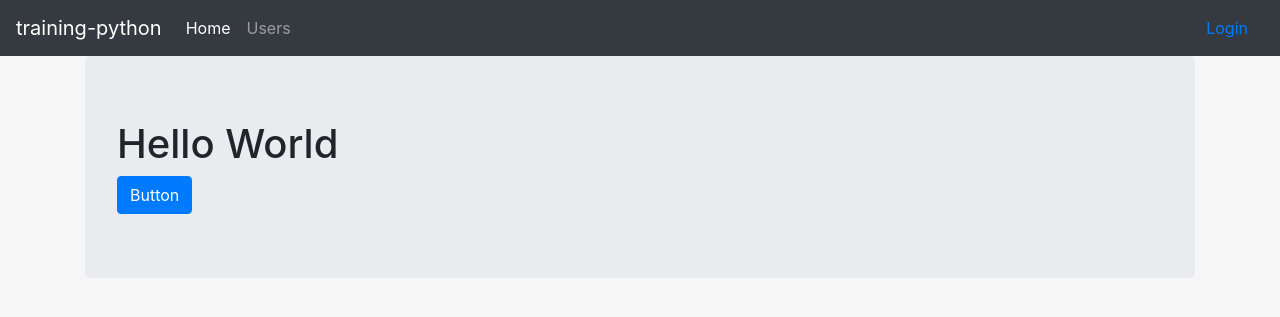
After one commit to tpokora/python-training, a Django app: page /home in a window 1280 px wide. The commit adds this page. Shown: the top 317 px of the page. Run offline with Django 3.2, Linux system fonts and the light colour scheme; some libraries are stand-ins or nearby versions.

Commit message:
#4 Login by google from navbar

```diff
--- a/core/templates/home/index.html
+++ b/core/templates/home/index.html
@@ -1,9 +1,5 @@
 <!DOCTYPE html>
 <html lang="en">
-
-{% load socialaccount %}
-{% providers_media_js%}
-{% get_social_accounts user as accounts %}
 
 {# Load the tag library #}
 {% load bootstrap4 %}
@@ -21,21 +17,7 @@
 </head>
 
 <body class="body" style="background-color:#f6f6f6">
-<nav class="navbar navbar-expand navbar-dark bg-dark">
-    <a class="navbar-brand" href="#">training-python</a>
-    <ul class="navbar-nav mr-auto">
-      <li class="nav-item active">
-        <a class="nav-link" href="{% url 'core:index' %}">Home <span class="sr-only">(current)</span></a>
-      </li>
-      <li class="nav-item">
-        <a class="nav-link" href="{% url 'core:users' %}">Users</a>
-      </li>
-      <li class="nav-item">
-        <a class="nav-link" href="{% provider_login_url 'google' %}">Login Google {{ accounts.google.0 }}</a>
-      </li>
-    </ul>
-  </div>
-</nav>
+{% include "home/navbar.html" %}
 <div class="container">
     <div class="jumbotron">
         <h1>{{msg}}</h1>
--- /dev/null
+++ b/core/templates/home/navbar.html
@@ -0,0 +1,26 @@
+{% load socialaccount %}
+{% providers_media_js%}
+{% if accounts != null %}
+{% get_social_accounts user as accounts %}
+{% endif %}
+
+<nav class="navbar navbar-expand navbar-dark bg-dark">
+    <a class="navbar-brand" href="#">training-python</a>
+    <ul class="navbar-nav mr-auto">
+        <li class="nav-item active">
+            <a class="nav-link" href="{% url 'core:index' %}">Home <span class="sr-only">(current)</span></a>
+        </li>
+        <li class="nav-item">
+            <a class="nav-link" href="{% url 'core:users' %}">Users</a>
+        </li>
+
+    </ul>
+    <div class="mt-2 mt-md-0">
+        {% if user.username == '' %}
+        <a class="nav-link" href="{% provider_login_url 'google' %}">Login</a>
+        {% else %}
+        <a class="nav-link" href="{% url 'core:user' user.id %}">Logged as: {{ user.username }}</a>
+        {% endif %}
+
+    </div>
+</nav>
--- a/core/urls.py
+++ b/core/urls.py
@@ -5,6 +5,7 @@ from . import views
 app_name = "core"
 urlpatterns = [
     path('', views.IndexView.as_view(), name='index'),
+    path('home', views.IndexView.as_view(), name='index'),
     path('users', views.UsersListView.as_view(), name='users'),
     path('user/<int:pk>', views.UserDetailsView.as_view(), name='user')
 ]
--- a/training/settings.py
+++ b/training/settings.py
@@ -142,5 +142,6 @@ AUTHENTICATION_BACKENDS = (
     'allauth.account.auth_backends.AuthenticationBackend',
 )
 SITE_ID = 1
+LOGIN_REDIRECT_URL = '/home'
 
 django_heroku.settings(locals())
```
Also changed, not shown: core/templates/home/user.html (+1 -15 lines), core/templates/home/users.html (+4 -18 lines).
